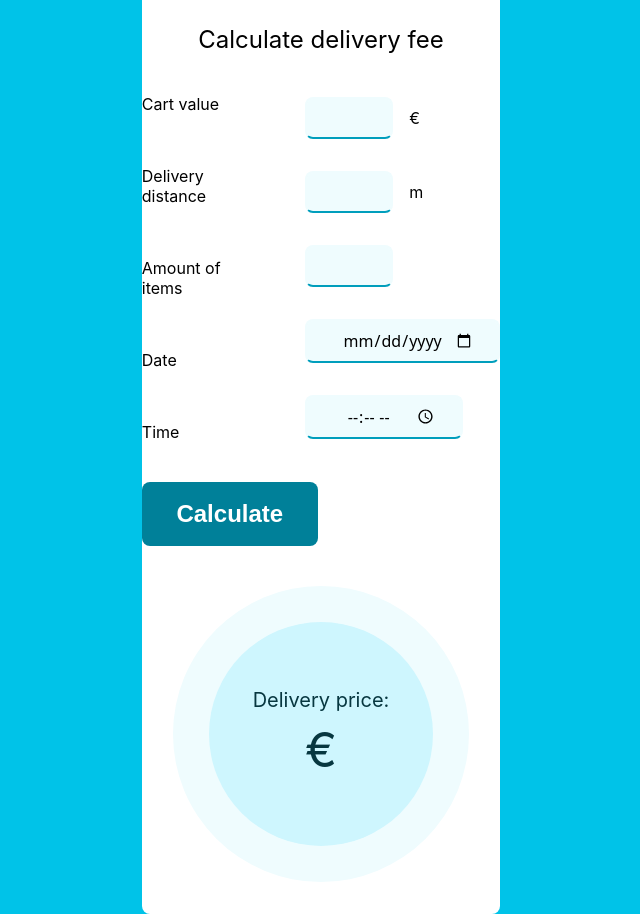
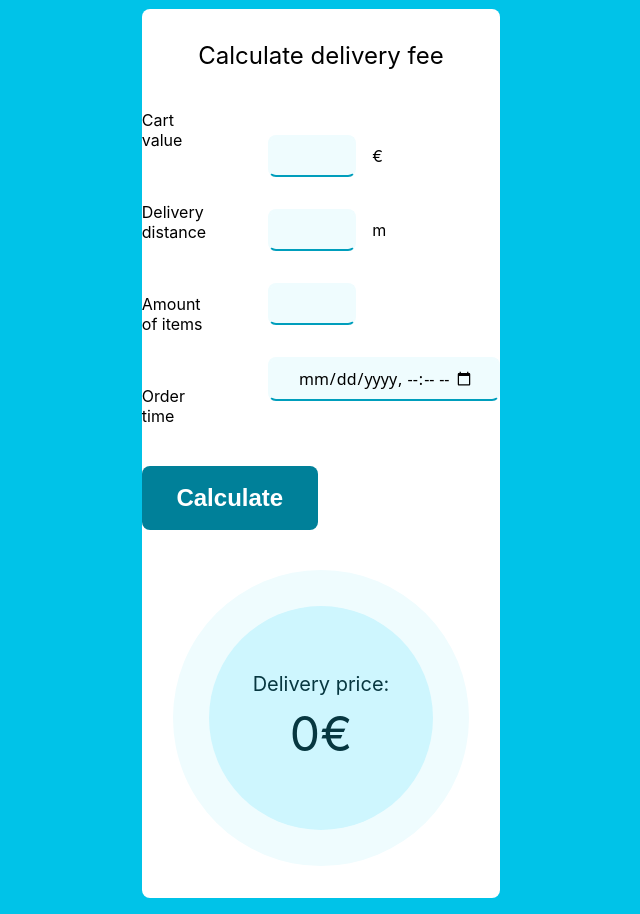
Before and after one commit to Tuuliayr/delivery-fee-calculator, a React (Create React App) app: page / in a window 1280 px wide. Shown: the whole page, without its empty margins (319-959 px from the left). Built offline with nearby package versions, Linux system fonts and the light colour scheme.

Commit message:
Create states for date and time input and calculated delivery fee.

```diff
--- a/src/components/calculator/Calculator.tsx
+++ b/src/components/calculator/Calculator.tsx
@@ -8,51 +8,45 @@ const Calculator = () => {
     const [cartVal, setCartVal] = useState("");
     const [distanceVal, setDistanceVal] = useState("");
     const [amountVal, setAmountVal] = useState("");
-    const [dateVal, setDateVal] = useState("");
-    const [timeVal, setTimeVal] = useState("");
-    const [deliveryFee, setDeliveryFee] = useState('');
+    const [dateTimeVal, setDateTimeVal] = useState("");
+    const [deliveryFee, setDeliveryFee] = useState("0");
 
     const handleSubmit = (e: React.SyntheticEvent) => {
-        setDeliveryFee(calculateFee(cartVal, distanceVal, amountVal, dateVal));
+        setDeliveryFee(calculateFee(cartVal, distanceVal, amountVal, dateTimeVal));
         e.preventDefault();
     }
 
     return (
-        <div className='calculator'>
-            <div className='title'>Calculate delivery fee</div>
+        <div className="calculator">
+            <div className="title">Calculate delivery fee</div>
             <form onSubmit={handleSubmit}>
-                <div className='fields'>
-                    <div className='field-names'>
-                        <label htmlFor='cart' className='field-name'>Cart value</label>
-                        <label htmlFor='distance' className='field-name'>Delivery distance</label>
-                        <label htmlFor='amount' className='field-name'>Amount of items</label>
-                        <label htmlFor='date' className='field-name'>Date</label>
-                        <label htmlFor='time' className='field-name'>Time</label>
+                <div className="fields">
+                    <div className="field-names">
+                        <label htmlFor="cart" className="field-name">Cart value</label>
+                        <label htmlFor="distance" className="field-name">Delivery distance</label>
+                        <label htmlFor="amount" className="field-name">Amount of items</label>
+                        <label htmlFor="date" className="field-name">Order time</label>
                     </div>
-                    <div className='field-values'>
-                        <div className='field-value'>
-                            <InputField data-test-id="cartValue" id='cart' type='number' value={cartVal} onChange={setCartVal}/>
+                    <div className="field-values">
+                        <div className="field-value">
+                            <InputField data-test-id="cartValue" id="cart" type="number" value={cartVal} onChange={setCartVal}/>
                             <div>€</div>
                         </div>
-                        <div className='field-value'>
-                            <InputField data-test-id="deliveryDistance" id='distance' type='number' value={distanceVal} onChange={setDistanceVal}/>
+                        <div className="field-value">
+                            <InputField data-test-id="deliveryDistance" id="distance" type="number" value={distanceVal} onChange={setDistanceVal}/>
                             <div>m</div>
                         </div>
-                        <div className='field-value'>
-                            <InputField data-test-id="numberOfItems" id='amount' type='number' value={amountVal} onChange={setAmountVal}/>
+                        <div className="field-value">
+                            <InputField data-test-id="numberOfItems" id="amount" type="number" value={amountVal} onChange={setAmountVal}/>
                         </div>
-                        {/* Combine date and time into one input */}
-                        <div className='field-value'>
-                            <InputField data-test-id="orderTime" id='date' type='date' value={dateVal} onChange={setDateVal}/>
-                        </div>
-                        <div className='field-value'>
-                            <InputField id='time' type='time' value={timeVal} onChange={setTimeVal}/>
+                        <div className="field-value">
+                            <InputField data-test-id="orderTime" id="date" type="datetime-local" value={dateTimeVal} onChange={setDateTimeVal}/>
                         </div>
                     </div>
                 </div>
-                <Button label='Calculate'/>
+                <Button label="Calculate"/>
             </form>
-            <Result price={deliveryFee + '€'}/>
+            <Result data-test-id="fee" fee={deliveryFee}/>
         </div>
     );
 }
```
